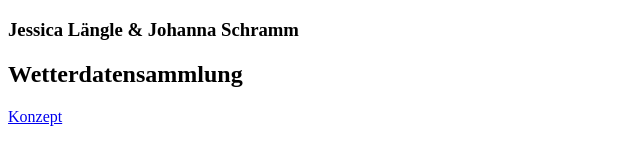
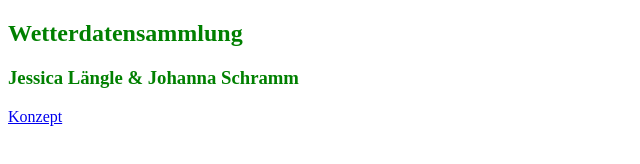
Before and after one commit to MeteoTyrol/MeteoTyrol.github.io, a plain HTML site: page index.html in a window 1280 px wide. Shown: the whole page, without its empty margins (0-640 px from the left). Drawn offline with Linux system fonts and the light colour scheme.

Commit message:
generelles Stylesheet verlinkt

```diff
--- a/index.html
+++ b/index.html
@@ -7,8 +7,8 @@
     <meta http-equiv="X-UA-Compatible" content="ie=edge">
 
     <title>Wetterdaten</title>
+    <link rel="stylesheet" href="styles.css">
 
-    <h3>Jessica Längle & Johanna Schramm</h3>
 
 </head>
 
@@ -18,6 +18,7 @@
             <h2><i class="fa-solid fa-cloud-sun-rain"></i> Wetterdatensammlung</h2>
         </header>
         <article>
+            <h3>Jessica Längle & Johanna Schramm</h3>
            <a href=konzept.pdf>Konzept</a>
         </article>
         <footer>
```
Also changed, not shown: forecast/index.html (+1 -0 lines).
